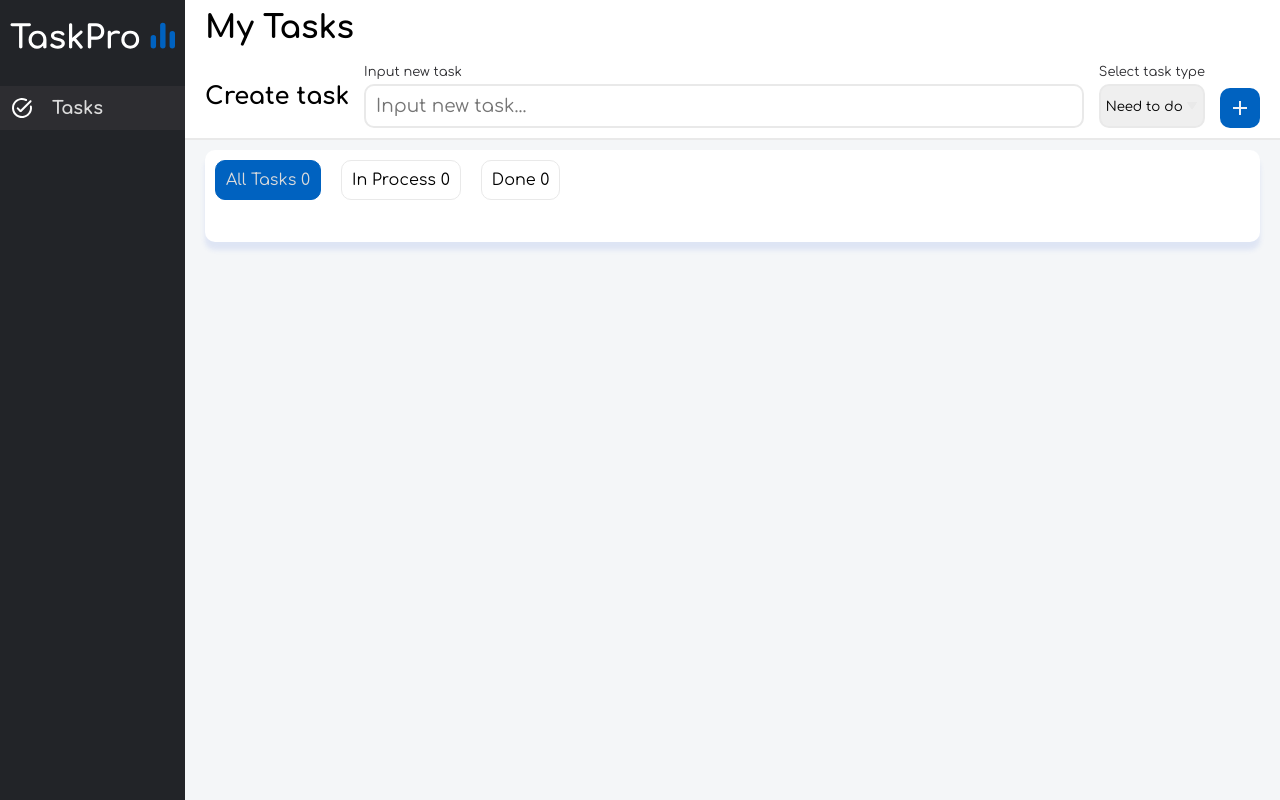
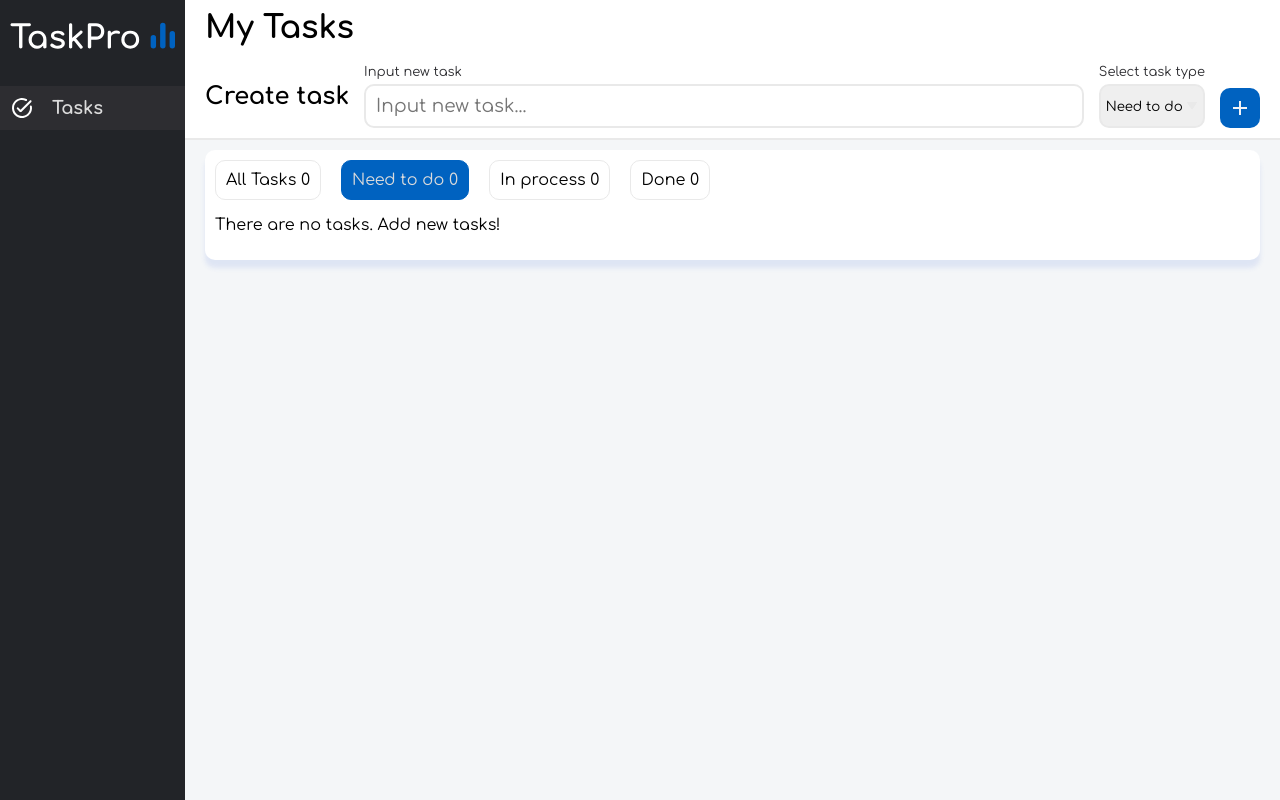
Before and after one commit to DiPirs/ToDo-App, a React (Vite) app: page / in a window 1280 px wide. Built offline with nearby package versions, Linux system fonts and the light colour scheme.

Commit message:
edit modal, add button all

```diff
--- a/src/components/EditTaskModal/EditTaskModal.scss
+++ b/src/components/EditTaskModal/EditTaskModal.scss
@@ -26,7 +26,22 @@
 		gap: 2px;
 
 		.field-label {
-			font-size: 16px;
+			font-size: 18px;
+		}
+
+		.field-change {
+			padding: 0.625rem;
+			font-size: 1.15rem;
+			border: 2px solid $color-border-light;
+			border-radius: 10px;
+			transition: 0.2s ease-in-out;
+			appearance: none;
+
+			&:focus {
+				border-color: $color-accent;
+				outline: 1px solid $color-accent;
+				outline-offset: 0px;
+			}
 		}
 	}
 
@@ -41,6 +56,7 @@
 			border: none;
 			border-radius: 5px;
 			background-color: $color-accent;
+			font-size: 16px;
 			transition: 0.25s ease-in-out;
 
 			&:hover {
--- a/src/components/TodoList/TodoList.tsx
+++ b/src/components/TodoList/TodoList.tsx
@@ -13,12 +13,13 @@ export default function TodoList({
 	const [filter, setFilter] = useState<TTypeTask>('toDo')
 
 	const sortedTasks = [...tasks].sort((a, b) => {
-		const order = { toDo: 1, inProcess: 2, done: 3 }
+		const order = { all: 0, toDo: 1, inProcess: 2, done: 3 }
 		return order[a.type] - order[b.type]
 	})
 
 	const filteredTasks = sortedTasks.filter(task => {
-		if (filter === 'toDo') return true
+		if (filter === 'all') return true
+		if (filter === 'toDo') return task.type === 'toDo'
 		if (filter === 'inProcess') return task.type === 'inProcess'
 		if (filter === 'done') return task.isCompleted
 		return false
@@ -29,11 +30,19 @@ export default function TodoList({
 			<div className='choose__list'>
 				<button
 					className={`toDoList_title ${
+						filter === 'all' ? 'activeButtonList' : ''
+					}`}
+					onClick={() => setFilter('all')}
+				>
+					All Tasks {tasks.length}
+				</button>
+				<button
+					className={`toDoList_title ${
 						filter === 'toDo' ? 'activeButtonList' : ''
 					}`}
 					onClick={() => setFilter('toDo')}
 				>
-					All Tasks {tasks.length}
+					Need to do {tasks.filter(task => task.type === 'toDo').length}
 				</button>
 				<button
 					className={`toDoList_title ${
@@ -41,7 +50,7 @@ export default function TodoList({
 					}`}
 					onClick={() => setFilter('inProcess')}
 				>
-					In Process {tasks.filter(task => task.type === 'inProcess').length}
+					In process {tasks.filter(task => task.type === 'inProcess').length}
 				</button>
 				<button
 					className={`toDoList_title ${
@@ -53,7 +62,8 @@ export default function TodoList({
 				</button>
 			</div>
 			<ul className='toDoList'>
-				{filteredTasks.map(task => (
+				{filteredTasks.length > 0 ? (
+					filteredTasks.map(task => (
 						<TodoItem
 							key={task.id}
 							task={task}
@@ -61,7 +71,10 @@ export default function TodoList({
 							onDelete={() => onDeleteTask(task.id)}
 							onToggleCompletion={() => onToggleTaskCompletion(task.id)}
 						/>
-				))}
+					))
+				) : (
+					<span className='no-tasks'>There are no tasks. Add new tasks!</span>
+				)}
 			</ul>
 		</>
 	)
--- a/src/types/task.types.ts
+++ b/src/types/task.types.ts
@@ -1,4 +1,4 @@
-export type TTypeTask = 'toDo' | 'inProcess' | 'done'
+export type TTypeTask = 'all' | 'toDo' | 'inProcess' | 'done'
 
 export interface ITask {
 	id: number
```
Lines whose indentation alone changed are shown as unchanged.
